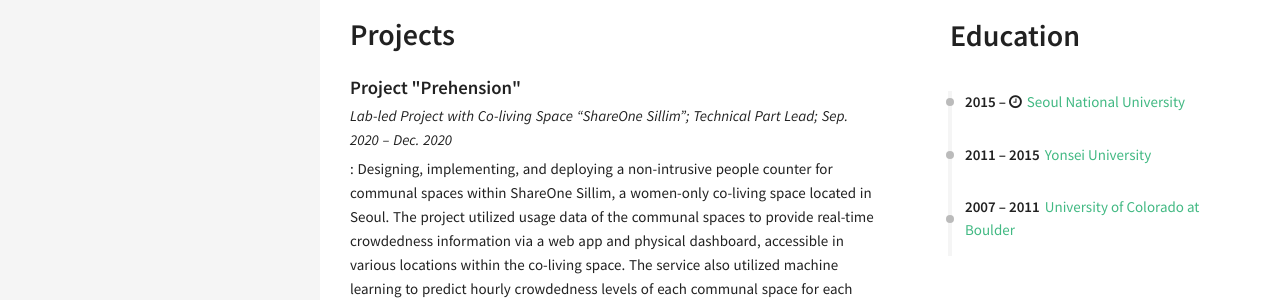
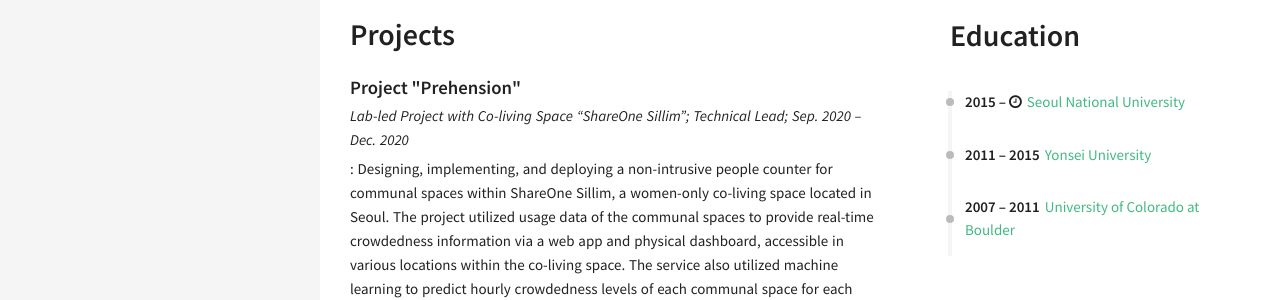
Before and after one commit to minjoonkim/minjoonkim.github.io, a Jekyll site: the page built from resume.html, in a window 1280 px wide. Shown: the part 784-1084 px from the top of the page. Built offline with Jekyll 4.4.1, drawn with Linux system fonts in a browser that asks for light colours; nearby versions of some CDN libraries.

Commit message:
edit typo

```diff
--- a/_data/index/projects.yml
+++ b/_data/index/projects.yml
@@ -1,5 +1,5 @@
 - name: Project "Prehension"
-  det: Lab-led Project with Co-living Space  “ShareOne Sillim”; Technical Part Lead; Sep. 2020 &ndash; Dec. 2020
+  det: Lab-led Project with Co-living Space  “ShareOne Sillim”; Technical Lead; Sep. 2020 &ndash; Dec. 2020
   descr: ": Designing, implementing, and deploying a non-intrusive people counter for communal spaces within ShareOne Sillim, a women-only co-living space located in Seoul. The project utilized usage data of the communal spaces to provide real-time crowdedness information via a web app and physical dashboard, accessible in various locations within the co-living space. The service also utilized machine learning to predict hourly crowdedness levels of each communal space for each day of the week."
 
 - name: Culture Concierge & Preference Collection
```
